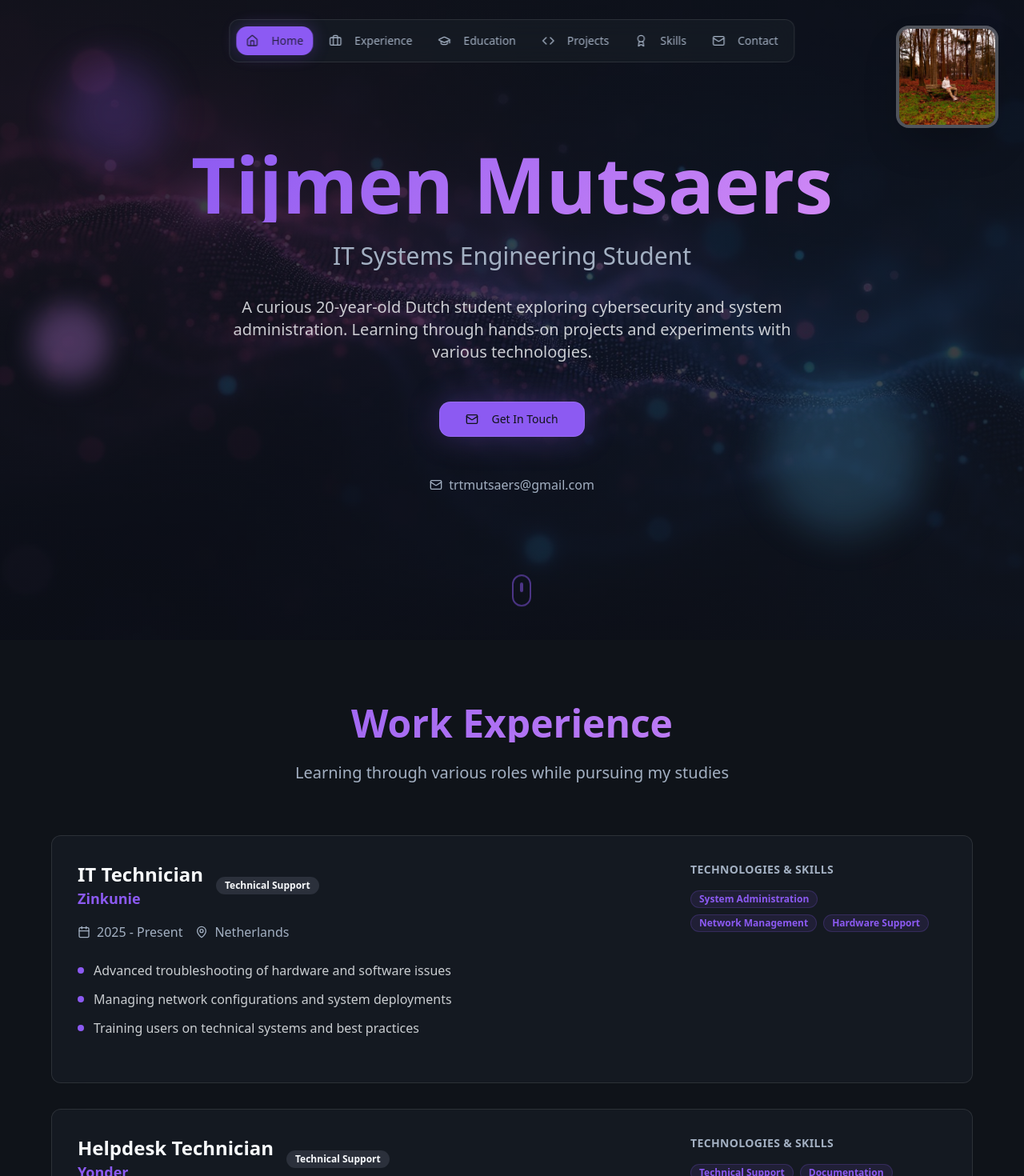
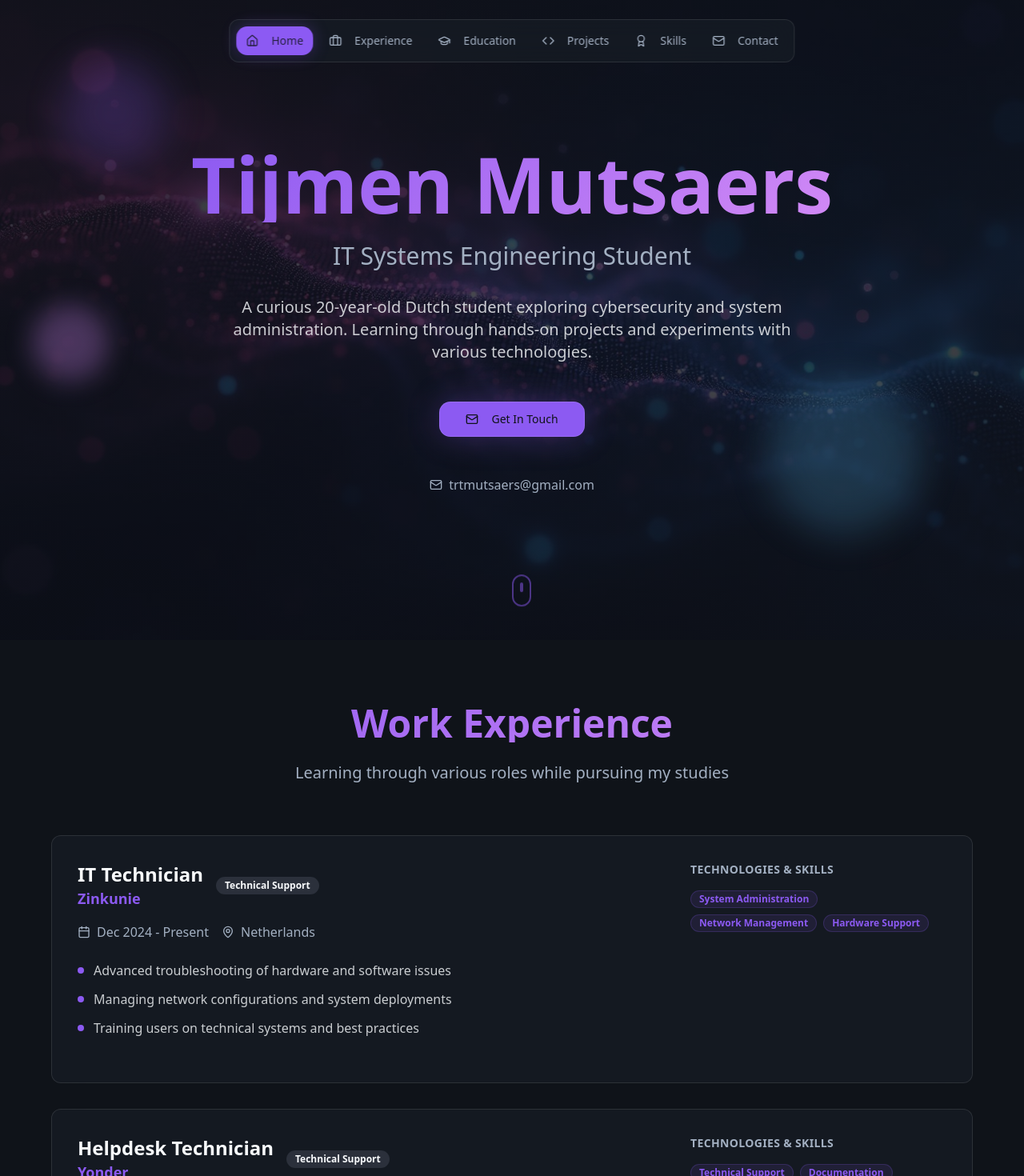
Before and after one commit to Tijmen-M/tijmens-cyber-folio, a React (Vite) app: page / in a window 1280 px wide. Shown: the top 1470 px of the page at 80% size. Built offline with nearby package versions, Linux system fonts and the light colour scheme.

Commit message:
Reverted to commit 9590274f7074935abdee702680cff8c8f1dc3a1e

```diff
--- a/src/components/Experience.tsx
+++ b/src/components/Experience.tsx
@@ -7,7 +7,7 @@ const experiences = [
     title: "IT Technician",
     company: "Zinkunie",
     location: "Netherlands",
-    period: "2025 - Present",
+    period: "Dec 2024 - Present",
     type: "Technical Support",
     responsibilities: [
       "Advanced troubleshooting of hardware and software issues",
--- a/src/components/Hero.tsx
+++ b/src/components/Hero.tsx
@@ -19,17 +19,6 @@ const Hero = () => {
       <div className="absolute top-20 left-20 w-32 h-32 rounded-full bg-primary/20 blur-xl floating" />
       <div className="absolute bottom-32 right-32 w-48 h-48 rounded-full bg-accent/20 blur-xl floating" style={{ animationDelay: '2s' }} />
       <div className="absolute top-1/2 left-10 w-24 h-24 rounded-full bg-primary-glow/30 blur-lg floating" style={{ animationDelay: '4s' }} />
-
-      {/* Profile Photo */}
-      <div className="absolute top-8 right-8 z-10 hidden lg:block animate-fade-in" style={{ animationDelay: '0.8s' }}>
-        <div className="w-32 h-32 rounded-2xl overflow-hidden border-4 border-white/20 shadow-2xl backdrop-blur-sm bg-white/10 hover:scale-105 transition-transform duration-300">
-          <img
-            src="/lovable-uploads/ec0c1166-01e4-417c-89a3-24a47c93dd34.png"
-            alt="Tijmen Mutsaers in autumn forest"
-            className="w-full h-full object-cover"
-          />
-        </div>
-      </div>
 
       {/* Main Content */}
       <div className="relative z-10 text-center max-w-5xl mx-auto px-6">
```
Also changed, not shown: public/lovable-uploads/ec0c1166-01e4-417c-89a3-24a47c93dd34.png (deleted).
